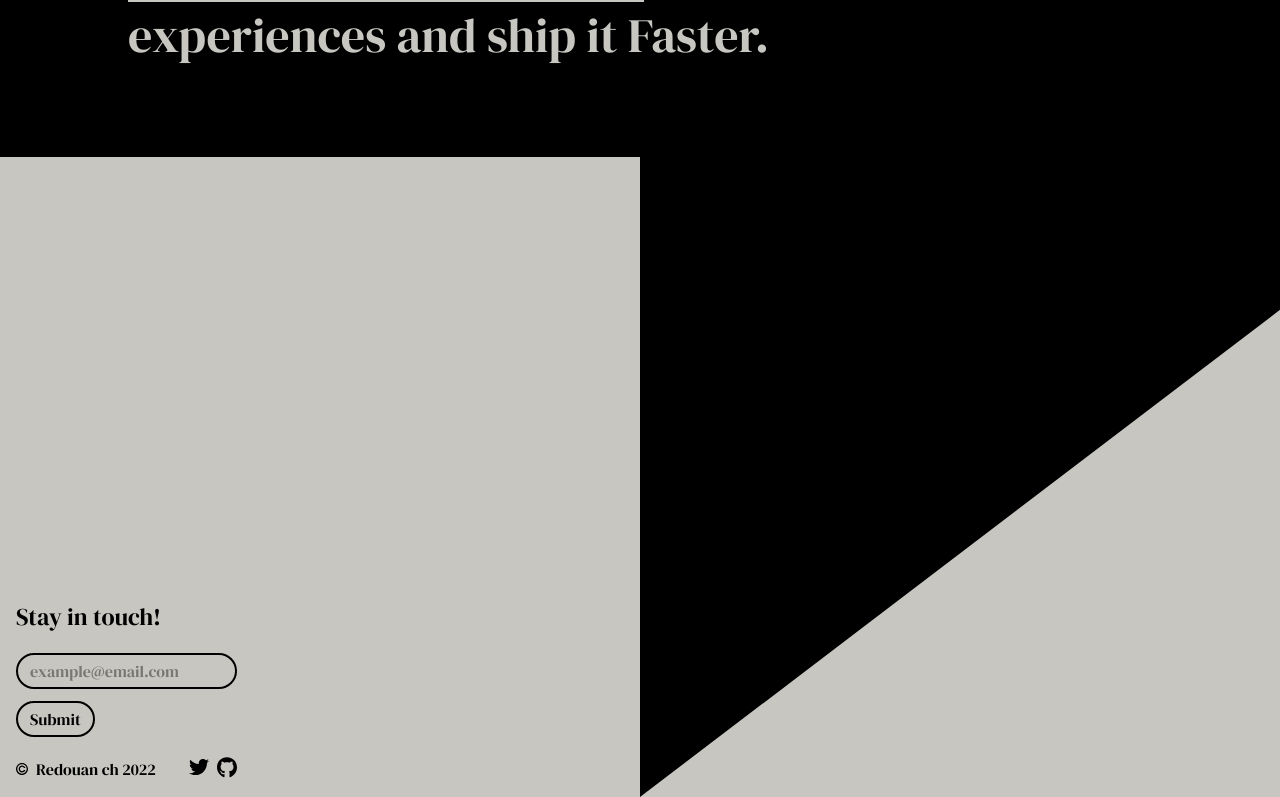
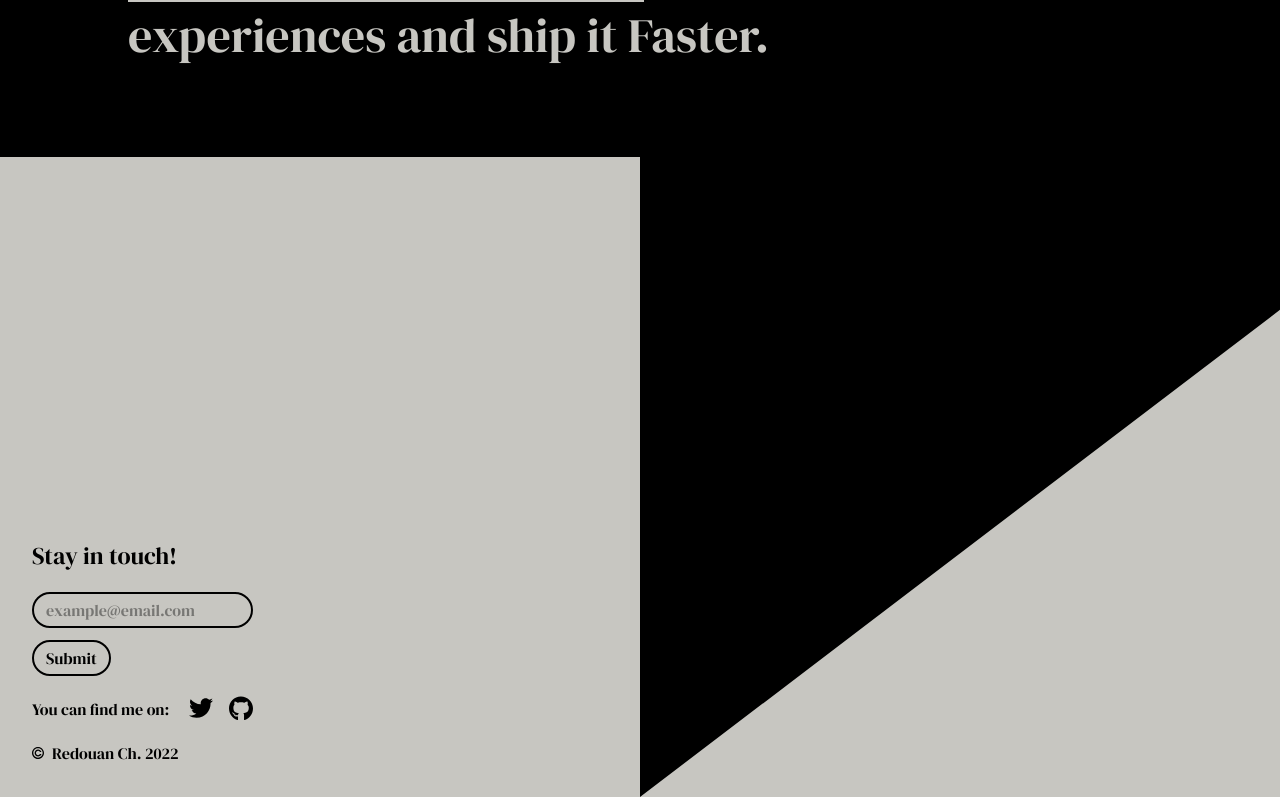
Before and after one commit to resherra/rssh.studio, a Next.js app: page / in a window 1280 px wide. Shown: the part 387-1184 px from the top of the page. Built offline with nearby package versions, Linux system fonts and the light colour scheme.

Commit message:
footer fixes

```diff
--- a/components/Footer.js
+++ b/components/Footer.js
@@ -2,7 +2,6 @@ import Image from "next/image"
 import githubIcon from "../public/github-logo.svg"
 import twitterIcon from "../public/twitter-logo.svg"
 import copyrightIcon from "../public/copyright-icon.svg"
-import logo from "../public/logo.svg"
 
 export default function Footer() {
   return (
@@ -18,28 +17,30 @@ export default function Footer() {
       </div>
 
       <div className={`absolute w-full h-full flex lg:justify-start lg:items-end`}>
-        <div className={`m-4 flex flex-col gap-5`}>
+        <div className={`p-4 lg:px-8 lg:pb-8 flex flex-col gap-5`}>
           <div className={`text-black text-2xl`}>Stay in touch!</div>
           <form name="simple-contact-form" acceptCharset="utf-8" action="https://formspree.io/f/moqznaqk" method="POST">
             <fieldset className={`flex flex-col items-start gap-3`}>
-              <input type="email" name="_replyto" id="email-address" placeholder="example@email.com" required="" className={`text-black px-3 py-1 border-2 border-black rounded-3xl bg-transparent placeholder:text-black/40`} />
-              <input className={`text-black border-2 border-black  hover:text-textColor hover:bg-black px-3 py-1 rounded-3xl`} type="submit" value="Submit" />
+              <input type="email" name="_replyto" id="email-address" placeholder="example@email.com" required="" className={`text-black px-3 py-1 border-2 border-black rounded-3xl bg-transparent placeholder:text-black/40 outline-none`} />
+              <input className={`text-black border-2 border-black  hover:text-textColor hover:bg-black px-3 py-1 rounded-3xl outline-none`} type="submit" value="Submit" />
             </fieldset>
           </form>
 
-          <div className={`flex justify-between`}>
-            <div className={`flex gap-2 items-baseline`}>
-              <Image className={`w-3`} src={copyrightIcon} alt="Copyright icon" />
-              <div className={`text-black`}>Redouan ch {new Date().getFullYear()}</div>
-            </div>
-            <div className={`flex gap-2`}>
+          <div className={`flex justify-between items-center`}>
+            <div className={`text-black`}>You can find me on:</div>
+            <div className={`flex gap-4`}>
               <a href="https://twitter.com/lazycherrat" target="_blank" aria-label="Github Link">
-                <Image src={twitterIcon} alt="Twitter icon" className={`w-5`} />
+                <Image src={twitterIcon} alt="Twitter icon" className={`w-6`} />
               </a>
               <a href="https://github.com/lazych" target="_blank" aria-label="Github Link">
-                <Image src={githubIcon} alt="Github icon" className={`w-5`} />
+                <Image src={githubIcon} alt="Github icon" className={`w-6`} />
               </a>
             </div>
+          </div>
+
+          <div className={`flex gap-2 items-baseline`}>
+            <Image className={`w-3`} src={copyrightIcon} alt="Copyright icon" />
+            <div className={`text-black`}>Redouan Ch. {new Date().getFullYear()}</div>
           </div>
         </div>
       </div>
--- a/components/Header.js
+++ b/components/Header.js
@@ -36,14 +36,14 @@ export default function Header() {
             </svg>
           </Link>
 
-          <ul className={`flex gap-4`}>
+          {/* <ul className={`flex gap-4`}>
             <li>
               <Link href={`/about`}>About</Link>
             </li>
             <li>
               <Link href={`/blog`}>Blog</Link>
             </li>
-          </ul>
+          </ul> */}
         </div>
       </div>
     </nav>
--- a/next.config.js
+++ b/next.config.js
@@ -2,10 +2,6 @@
 const nextConfig = {
   experimental: {
     appDir: true,
-    images: {
-      dangerouslyAllowSVG: true,
-      contentSecurityPolicy: "default-src 'self'; script-src 'none'; sandbox;",
-    },
   },
 }
 
--- a/tailwind.config.js
+++ b/tailwind.config.js
@@ -8,8 +8,6 @@ module.exports = {
     extend: {
       colors: {
         textColor: "#f1f1f1",
-        gridsColor: "#131313",
-        gradientFrom: "#6457C6",
       },
       fontFamily: {
         sans: ["var(--font-major)"],
```
